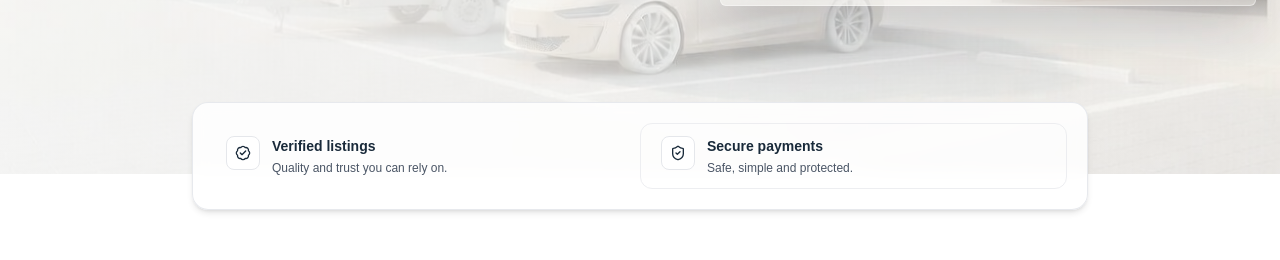
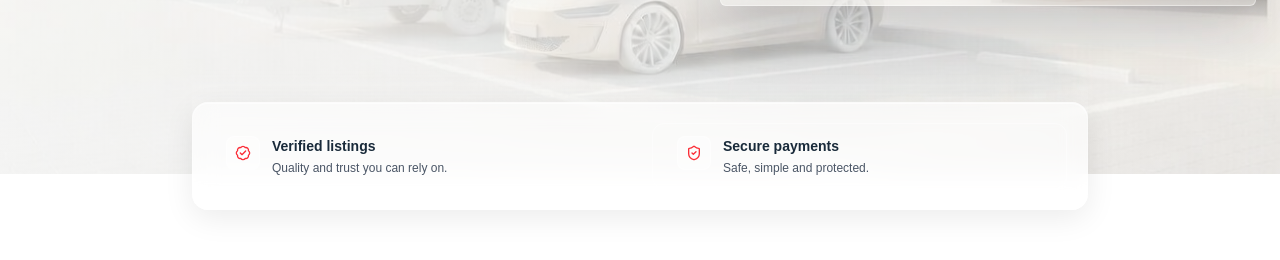
Before and after one commit to Findmyspace-org/findmyspace-app, a Next.js app: page / in a window 1280 px wide. Shown: the part 621-881 px from the top of the page. Built offline with nearby package versions, Linux system fonts and the light colour scheme; no server answers.

Commit message:
UAT small map

```diff
--- a/app/components/SpaceCard.tsx
+++ b/app/components/SpaceCard.tsx
@@ -76,7 +76,8 @@ export default function SpaceCard({ space, availabilityHint }: Props) {
   return (
     <Link
       href={`/spaces/${space.id}`}
-      className="block overflow-hidden rounded-md border border-gray-200 bg-white shadow-sm transition hover:-translate-y-0.5 hover:shadow-md"
+      aria-label={`View listing: ${space.title}`}
+      className="group block cursor-pointer overflow-hidden rounded-md border border-gray-200 bg-white shadow-sm transition-all duration-200 ease-out hover:-translate-y-0.5 hover:border-gray-300 hover:shadow-md focus-visible:outline-none focus-visible:ring-2 focus-visible:ring-[#192a3a]/35 focus-visible:ring-offset-2"
     >
       <div className="grid md:grid-cols-[380px_1fr]">
         <div className="relative min-h-[260px] bg-gray-100">
@@ -156,9 +157,9 @@ export default function SpaceCard({ space, availabilityHint }: Props) {
               View details and request booking
             </span>
 
-            <span className="inline-flex items-center gap-2 rounded-md border border-gray-300 px-4 py-2 text-sm font-medium text-[#192a3a]">
+            <span className="relative z-10 inline-flex items-center justify-center rounded-lg border border-transparent bg-[#192a3a] px-4 py-2 text-sm font-semibold text-white shadow-sm transition-all duration-200 ease-out hover:-translate-y-[1px] hover:bg-[#0a1726] hover:shadow-md">
               Open listing
-              <ArrowRight className="h-4 w-4" />
+              <ArrowRight className="ml-2 h-4 w-4 shrink-0 text-white" aria-hidden />
             </span>
           </div>
         </div>
--- a/app/page.tsx
+++ b/app/page.tsx
@@ -1,6 +1,6 @@
 "use client";
 
-import { useState } from "react";
+import { useEffect, useState } from "react";
 import { useRouter } from "next/navigation";
 import {
   BadgeCheck,
@@ -39,7 +39,20 @@ export default function HomePage() {
   const router = useRouter();
 
   const [intent, setIntent] = useState<SpaceIntentKey | typeof VIEW_ALL_KEY>(VIEW_ALL_KEY);
+  const [trustStripEntered, setTrustStripEntered] = useState(false);
   const orderedIntentKeys: SpaceIntentKey[] = ["store", "park", "work", "do", "host"];
+
+  useEffect(() => {
+    const prefersReduced =
+      typeof window !== "undefined" &&
+      window.matchMedia("(prefers-reduced-motion: reduce)").matches;
+    if (prefersReduced) {
+      setTrustStripEntered(true);
+      return;
+    }
+    const id = window.setTimeout(() => setTrustStripEntered(true), 160);
+    return () => window.clearTimeout(id);
+  }, []);
 
   function goToBrowse(nextIntent: SpaceIntentKey | typeof VIEW_ALL_KEY) {
     const params = new URLSearchParams();
@@ -204,13 +217,23 @@ export default function HomePage() {
           </div>
         </div>
 
-        <div className="pointer-events-none absolute inset-x-0 bottom-[-20px] z-20 px-6 sm:bottom-[-36px]">
-          <div className="mx-auto max-w-4xl">
-            <div className="pointer-events-auto rounded-2xl border border-gray-200/90 bg-white/85 p-4 shadow-md backdrop-blur sm:p-5">
-          <div className="grid grid-cols-1 gap-3 md:grid-cols-2 md:gap-0">
-            <div className="group rounded-xl border border-transparent px-3 py-3 transition-all duration-200 ease-out hover:-translate-y-0.5 hover:border-gray-200 hover:bg-gray-50/60 hover:shadow-sm">
+        <div className="pointer-events-none absolute inset-x-0 bottom-[-20px] z-20 -mt-10 px-6 sm:bottom-[-36px]">
+          <div className="relative mx-auto max-w-4xl">
+            <div
+              className="pointer-events-none absolute inset-x-0 -top-8 bottom-0 -z-10 rounded-2xl bg-gradient-to-t from-white/70 to-transparent"
+              aria-hidden
+            />
+            <div
+              className={`pointer-events-none cursor-default rounded-2xl border border-white/30 bg-white/55 p-4 shadow-[0_8px_30px_rgba(0,0,0,0.08),inset_0_1px_0_rgba(255,255,255,0.6)] backdrop-blur-md transition-[opacity,transform,filter,box-shadow] duration-[520ms] ease-out sm:p-5 ${
+                trustStripEntered
+                  ? "translate-y-0 opacity-100 blur-0 shadow-[0_8px_30px_rgba(0,0,0,0.08),inset_0_1px_0_rgba(255,255,255,0.6)]"
+                  : "translate-y-3 opacity-0 blur-[1.5px] shadow-[0_4px_18px_rgba(0,0,0,0.05),inset_0_1px_0_rgba(255,255,255,0.45)]"
+              }`}
+            >
+              <div className="grid grid-cols-1 gap-3 md:grid-cols-2 md:gap-6">
+                <div className="cursor-default rounded-xl border border-transparent px-3 py-3">
                   <div className="flex items-start gap-3">
-                <span className="rounded-lg border border-gray-200 bg-white p-2 text-[#192a3a]">
+                    <span className="rounded-lg border border-white/40 bg-white/40 p-2 text-red-500">
                       <BadgeCheck className="h-4 w-4" />
                     </span>
                     <div>
@@ -222,9 +245,9 @@ export default function HomePage() {
                   </div>
                 </div>
 
-            <div className="group rounded-xl border border-transparent px-3 py-3 transition-all duration-200 ease-out hover:-translate-y-0.5 hover:border-gray-200 hover:bg-gray-50/60 hover:shadow-sm md:border-l md:border-gray-200/70 md:pl-5">
+                <div className="cursor-default rounded-xl border border-transparent px-3 py-3 md:border-l md:border-white/40 md:pl-6">
                   <div className="flex items-start gap-3">
-                <span className="rounded-lg border border-gray-200 bg-white p-2 text-[#192a3a]">
+                    <span className="rounded-lg border border-white/40 bg-white/40 p-2 text-red-500">
                       <ShieldCheck className="h-4 w-4" />
                     </span>
                     <div>
```
Also changed, not shown: public/map-preview.png. Lines whose indentation alone changed are shown as unchanged.
